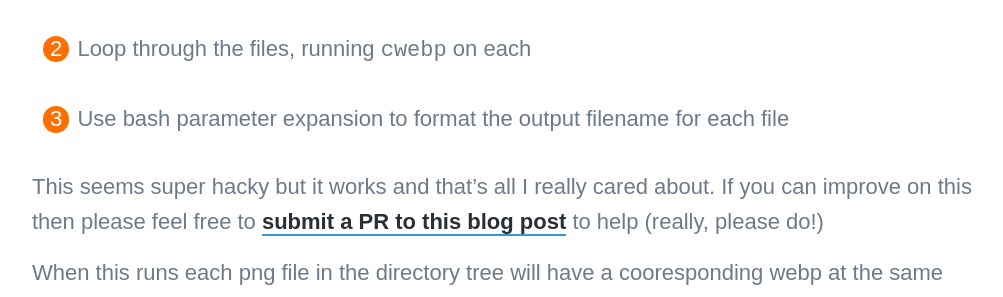
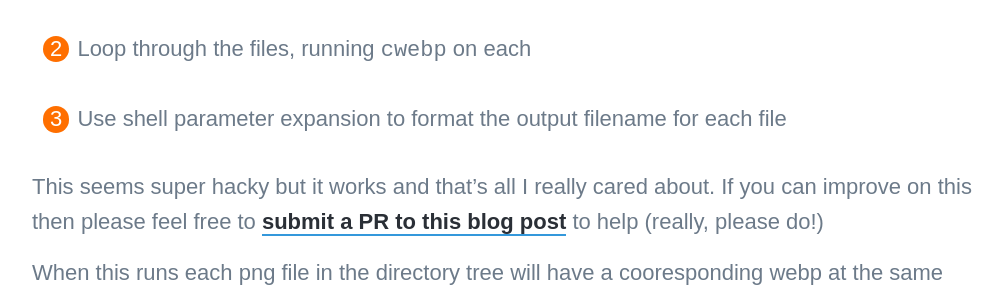
Before and after one commit to bubbafat/bubbafat.github.io, a Jekyll site: the page built from _posts/2022-03-15-converting-images-from-png-jpg-to-webp-and-resizing.md, in a window 1280 px wide and 900 px high, scrolled down 2594 px. Shown: the part 154-451 px from the top of the window, without its empty margins (138-1141 px from the left). Built offline with Jekyll 4.4.1, drawn with Linux system fonts in a browser that asks for light colours; nearby versions of some CDN libraries; some web fonts are replaced; comment, search, counter and statistics services are not loaded.

Commit message:
Update 2022-03-15-converting-images-from-png-jpg-to-webp-and-resizing.md

```diff
--- a/_posts/2022-03-15-converting-images-from-png-jpg-to-webp-and-resizing.md
+++ b/_posts/2022-03-15-converting-images-from-png-jpg-to-webp-and-resizing.md
@@ -59,7 +59,7 @@ Basically the pipeline is this:
 
 1. Find all the files in the current directory and it's children using `find` (bash) or builtin (zsh)
 2. Loop through the files, running `cwebp` on each
-3. Use bash parameter expansion to format the output filename for each file
+3. Use shell parameter expansion to format the output filename for each file
 
 This seems super hacky but it works and that's all I really cared about.  If you can improve on this then please feel free to [submit a PR to this blog post](https://github.com/bubbafat/bubbafat.github.io/blob/main/_posts/2022-03-15-converting-images-from-png-jpg-to-webp-and-resizing.md) to help (really, please do!)
 
```
